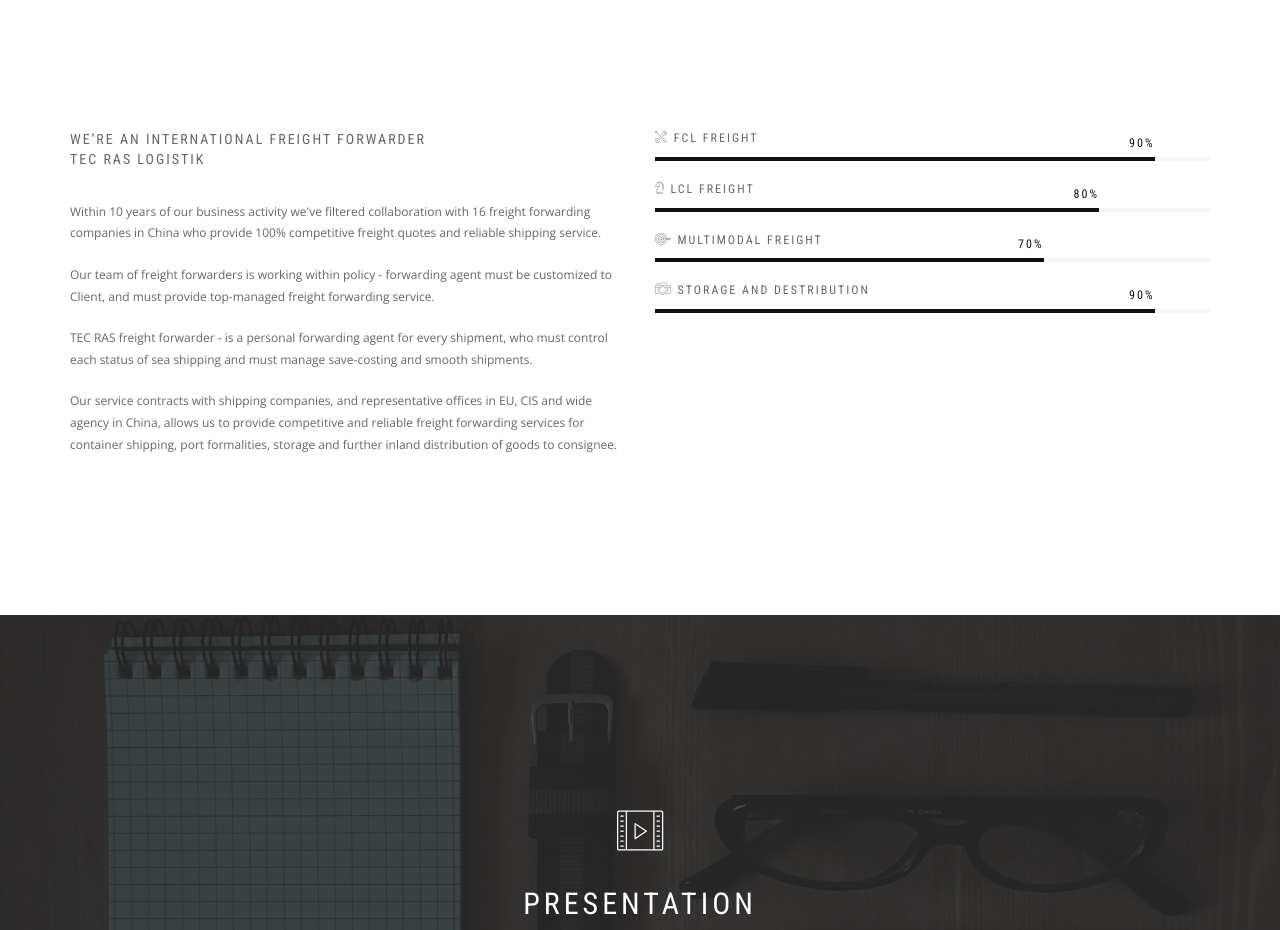
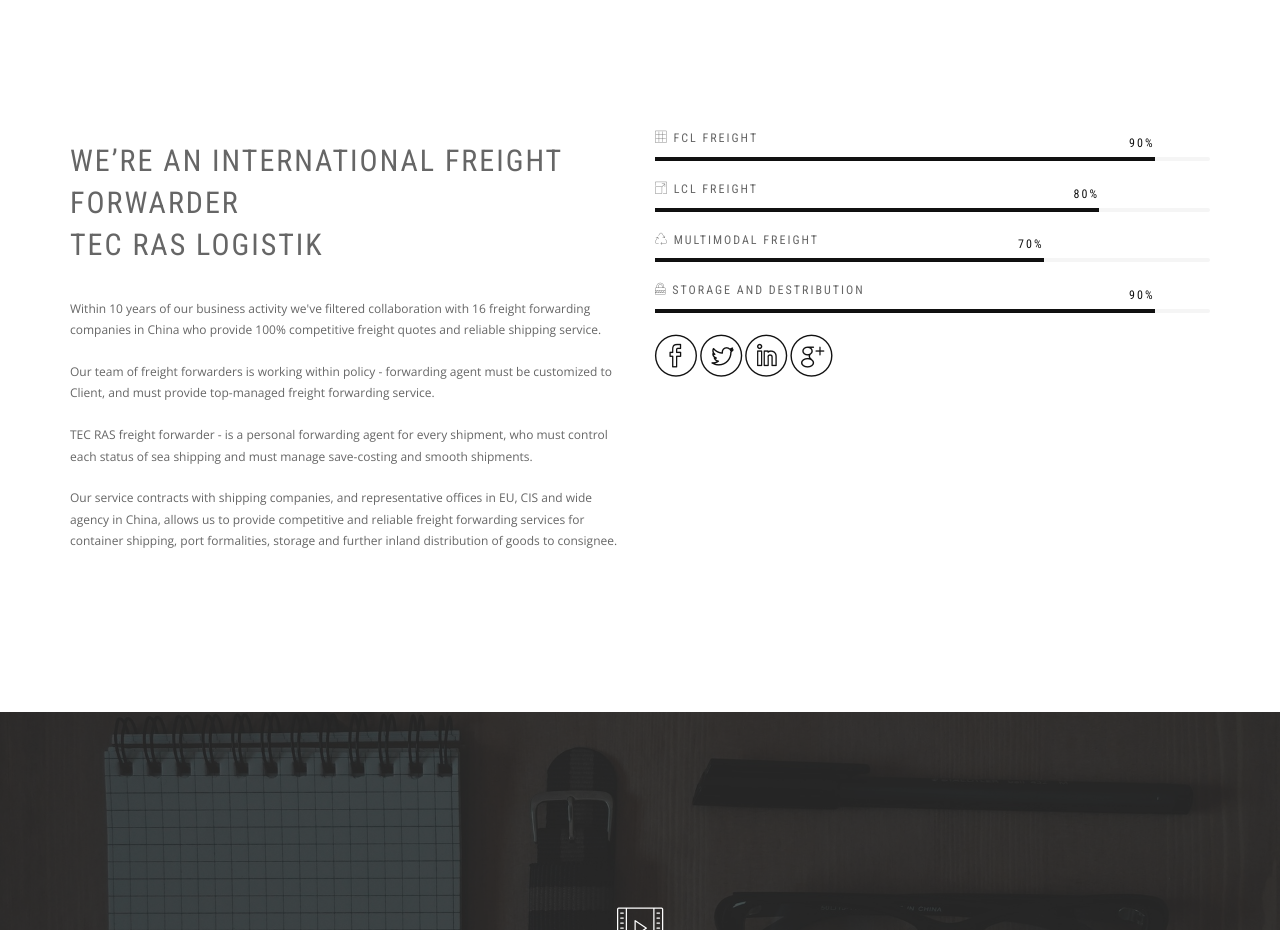
Before and after one commit to Marysta/GHslavske, a plain HTML site: page index.html in a window 1280 px wide. Shown: the part 820-1750 px from the top of the page. Drawn offline with nearby package versions, Linux system fonts and the light colour scheme; a web font is replaced by a local one.

Commit message:
add new file

```diff
--- a/index.html
+++ b/index.html
@@ -107,7 +107,7 @@
           <div class="container">
             <div class="row">
               <div class="col-sm-6">
-                <h5 class="font-alt">We’re an international freight forwarder<br/>TEC RAS Logistik</h5><br/>
+                <h2 class="font-alt">We’re an international freight forwarder<br/>TEC RAS Logistik</h2><br/>
                 <p>Within 10 years of our business activity we've filtered collaboration with 16 freight forwarding companies in China who provide 100% competitive freight quotes and reliable shipping service. </p>
                 <p>Our team of freight forwarders is working within policy - forwarding agent must be customized to Client, and must provide top-managed freight forwarding service. </p>
                 <p>TEC RAS freight forwarder - is a personal forwarding agent for every shipment, who must control each status of sea shipping and must manage save-costing and smooth shipments. </p>
@@ -115,25 +115,32 @@
 allows us to provide competitive and reliable freight forwarding services for container shipping, port formalities, storage and further inland distribution of goods to consignee. </p>
               </div>
               <div class="col-sm-6">
-                <h6 class="font-alt"><span class="icon-tools-2"></span> FCL freight
+                <h6 class="font-alt"><span class="icon-grid"></span> FCL freight
                 </h6>
                 <div class="progress">
                   <div class="progress-bar pb-dark" aria-valuenow="90" role="progressbar" aria-valuemin="0" aria-valuemax="100"><span class="font-alt"></span></div>
                 </div>
-                <h6 class="font-alt"><span class="icon-strategy"></span> LCL freight
+                <h6 class="font-alt"><span class="icon-expand"></span> LCL freight
                 </h6>
                 <div class="progress">
                   <div class="progress-bar pb-dark" aria-valuenow="80" role="progressbar" aria-valuemin="0" aria-valuemax="100"><span class="font-alt"></span></div>
                 </div>
-                <h6 class="font-alt"><span class="icon-target"></span> Multimodal freight
+                <h6 class="font-alt"><span class="icon-recycle"></span> Multimodal freight
                 </h6>
                 <div class="progress">
                   <div class="progress-bar pb-dark" aria-valuenow="70" role="progressbar" aria-valuemin="0" aria-valuemax="100"><span class="font-alt"></span></div>
                 </div>
-                <h6 class="font-alt"><span class="icon-camera"></span> Storage and destribution
+                <h6 class="font-alt"><span class="icon-lock"></span> Storage and destribution
                 </h6>
                 <div class="progress">
                   <div class="progress-bar pb-dark" aria-valuenow="90" role="progressbar" aria-valuemin="0" aria-valuemax="100"><span class="font-alt"></span></div>
+                </div>
+                 <div class="widget">
+
+                  <a class="features-icon"><span class="icon-facebook"></span></a>
+                  <a class="features-icon"><span class="icon-twitter"></span></a>
+                  <a class="features-icon"><span class="icon-linkedin"></span></a>
+                  <a class="features-icon"><span class="icon-googleplus"></span></a>
                 </div>
               </div>
             </div>
```
Also changed, not shown: morskoj_fraht_ru.html (+6 -6 lines).
